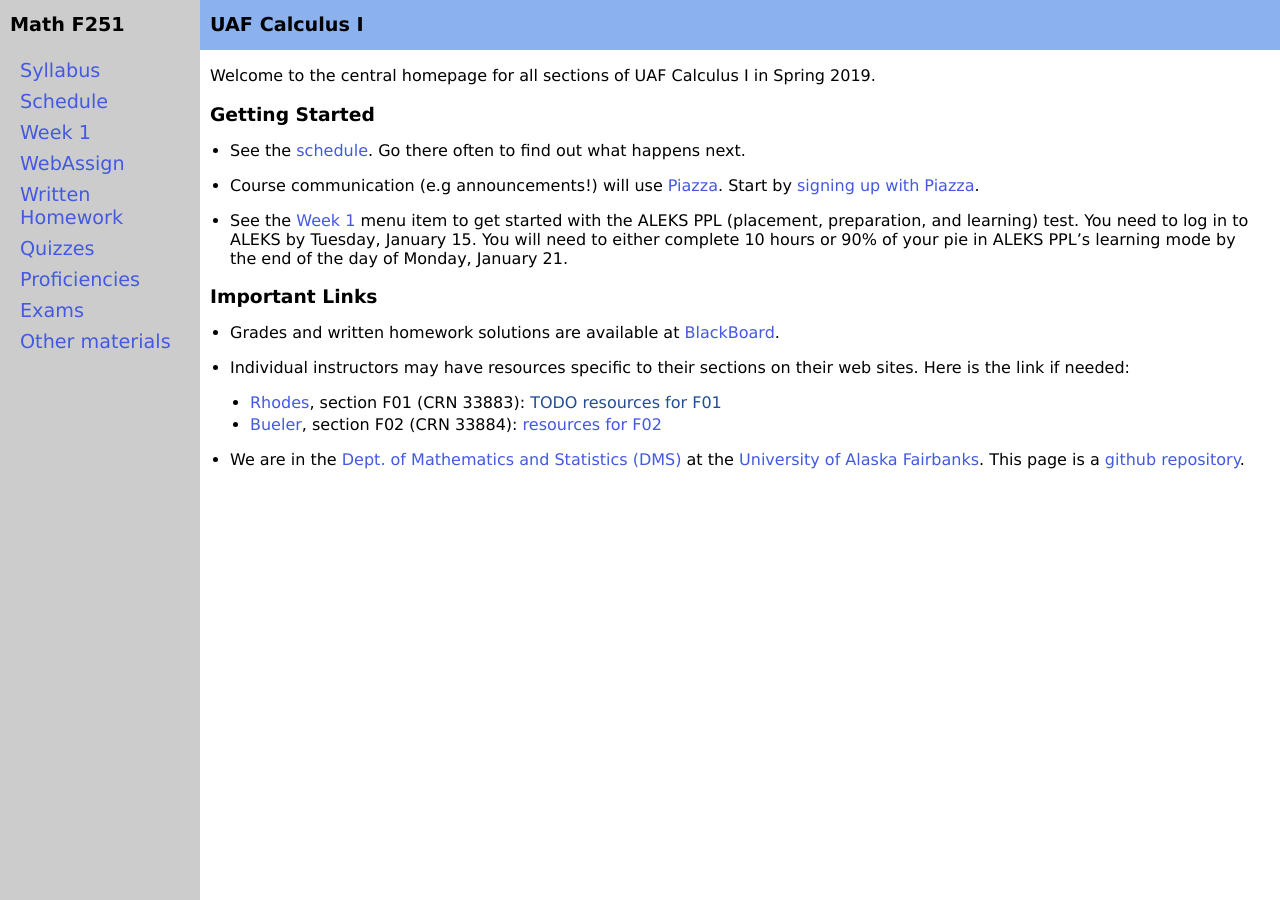
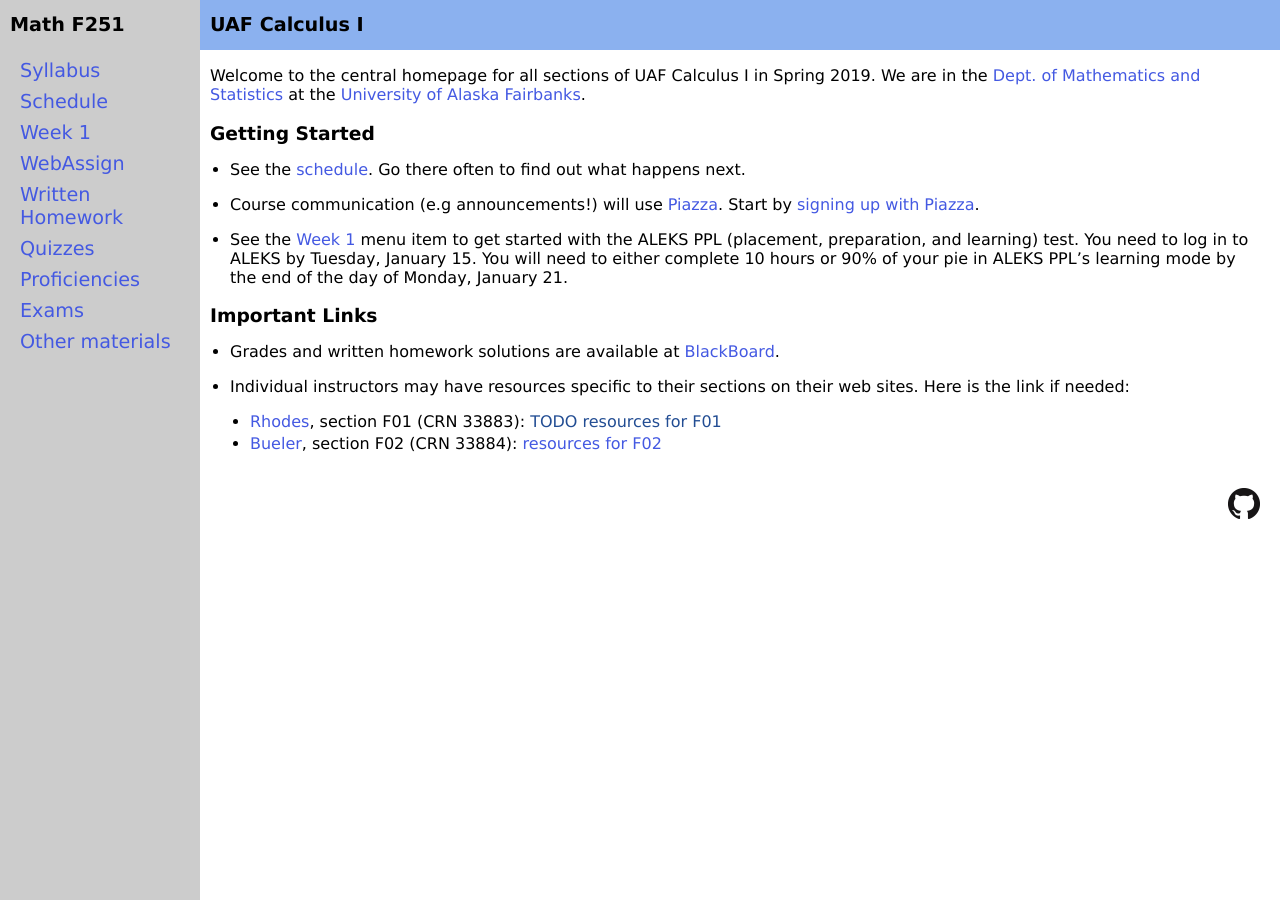
Before and after one commit to uaf-math/calc1, a Jekyll site: the page built from index.md, in a window 1280 px wide. Built offline with Jekyll 4.4.1, drawn with Linux system fonts in a browser that asks for light colours.

Commit message:
minor fiddle with front page

```diff
--- a/index.md
+++ b/index.md
@@ -22,4 +22,5 @@ Welcome to the central homepage for all sections of UAF Calculus I in Spring 201
 	- [Rhodes](https://jarhodesuaf.github.io/), section F01 (CRN 33883): [TODO resources for F01]()
 	- [Bueler](http://bueler.github.io), section F02 (CRN 33884): [resources for F02](http://bueler.github.io/M251S19_F02/index.html)
 
-* We are in the [Dept. of Mathematics and Statistics (DMS)](http://www.uaf.edu/dms/) at the [University of Alaska Fairbanks](http://www.uaf.edu/).  This page is a [github repository](https://github.com/uaf-math251/uaf-math251.github.io).
+<br>
+[<img src="GitHub-Mark-32px.png" align="right">](https://github.com/uaf-math251/uaf-math251.github.io "This page is a github repo.")
```
Also changed, not shown: other parts of index.md (+1 -1 lines), GitHub-Mark-32px.png (added).
